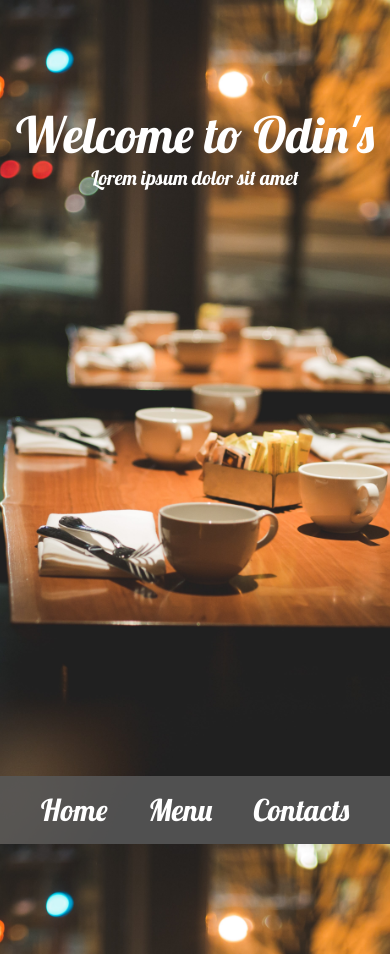
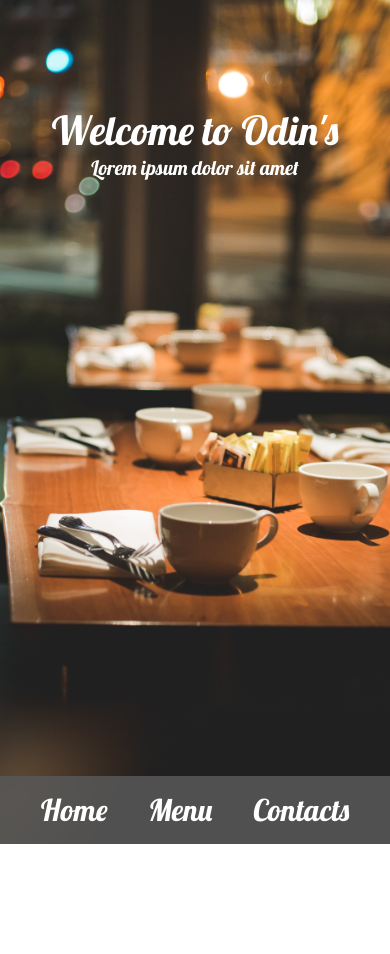
Before and after one commit to ARodrigues92/restaurant-page, a plain HTML site: page index.html in a window 390 px wide. After the commit the page ends 844 px from the top, so only its background shows below. Drawn offline with Linux system fonts and the light colour scheme; files whose address does not match are found by name.

Commit message:
Fix minor problems with mobile styling

```diff
--- a/styles/main.css
+++ b/styles/main.css
@@ -40,12 +40,12 @@ a {
   flex-direction: column;
   justify-content: center;
   align-items: center;
-  margin-top: 13vh;
+  padding-top: 13vh;
 }
 
 h1 {
   color: white;
-  font-size: 5em;
+  font-size: 4em;
 }
 
 #text-container p {
@@ -54,6 +54,12 @@ h1 {
   margin-top: 1vh;
 }
 
+@media only screen and (min-width: 400px) {
+  h1 {
+    font-size: 5em;
+  }
+}
+
 @media only screen and (min-width: 1024px) {
   nav {
     position: relative;
```
